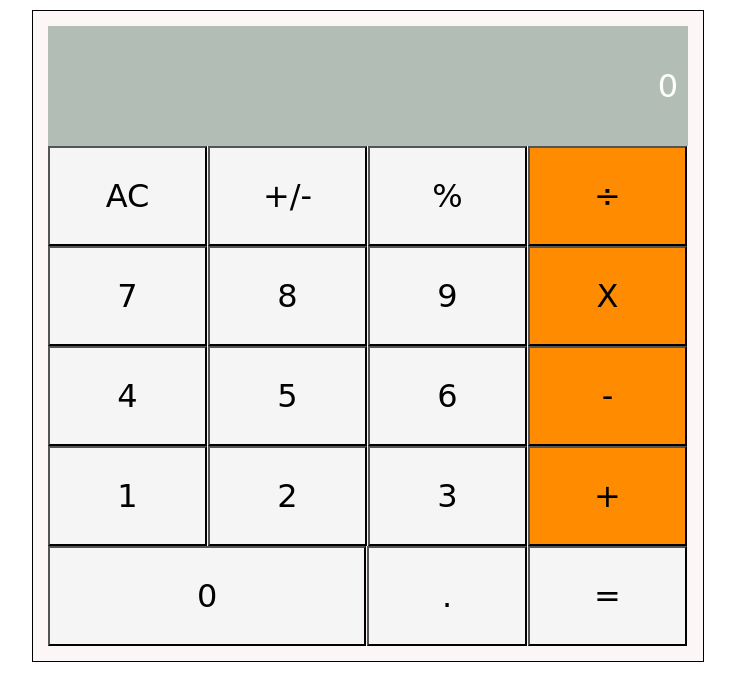
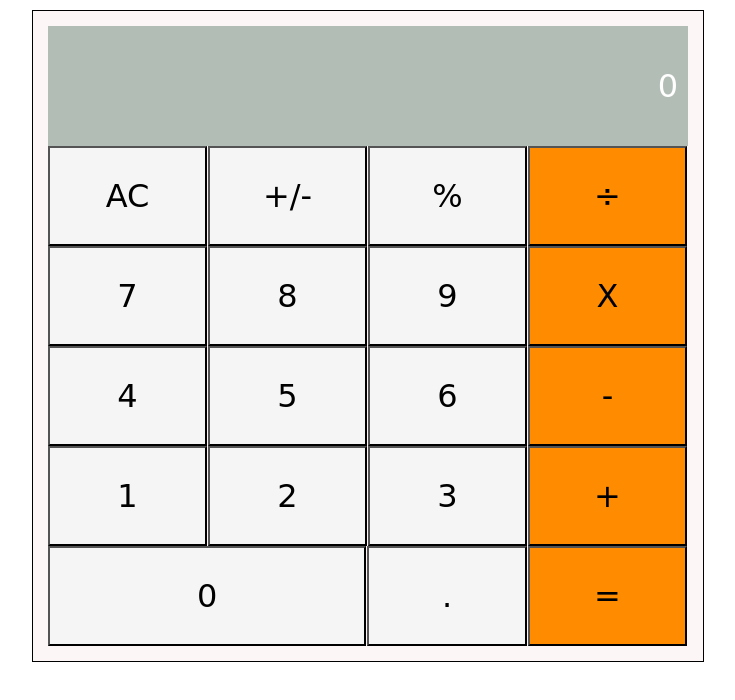
Before and after one commit to misheck12/math-magicians, a React (Create React App) app: page / in a window 1280 px wide. Shown: the top 700 px of the page, without its empty margins (272-1007 px from the left). Built offline with nearby package versions, Linux system fonts and the light colour scheme.

Commit message:
modify button functionalities

```diff
--- a/src/components/Button.js
+++ b/src/components/Button.js
@@ -2,20 +2,22 @@ import React from 'react';
 import PropTypes from 'prop-types';
 
 class Button extends React.PureComponent {
-  render() {
-    const { ctrls, last } = this.props;
+  render = () => {
+    const { ctrls, last, setBtn } = this.props;
     const listItems = ctrls.map((ctrl, index) => {
       let cl = 'bg-ash';
       let row = '';
       let selectLast = 3;
-      if (last && index === 0) {
-        row = 'ctrl-btn-2-row';
+      if (last) {
+        if (index === 0) {
+          row = 'ctrl-btn-2-row';
+        }
         selectLast = 2;
       }
       if (index === selectLast) {
         cl = 'bg-orange';
       }
-      return <button key={ctrl} type="button" className={`ctrl-btn-row ${row} ${cl} font`}>{ctrl}</button>;
+      return <button key={ctrl} type="button" onClick={() => setBtn(ctrl)} className={`ctrl-btn-row ${row} ${cl} font`}>{ctrl}</button>;
     }, last);
     return (
       <div className="ctrls">{listItems}</div>
@@ -25,6 +27,7 @@ class Button extends React.PureComponent {
 
 Button.propTypes = {
   ctrls: PropTypes.arrayOf(PropTypes.string).isRequired,
+  setBtn: PropTypes.func.isRequired,
   last: PropTypes.bool.isRequired,
 };
 
```
